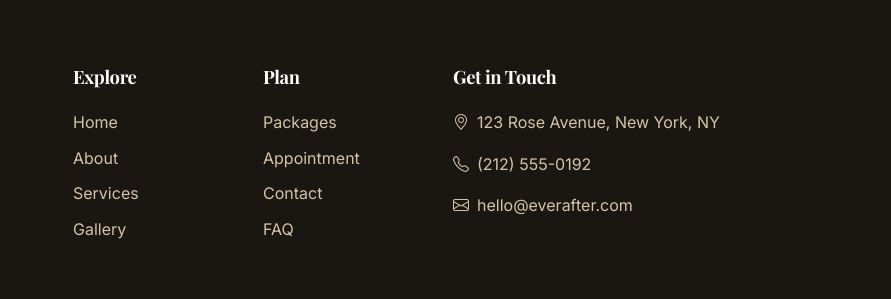
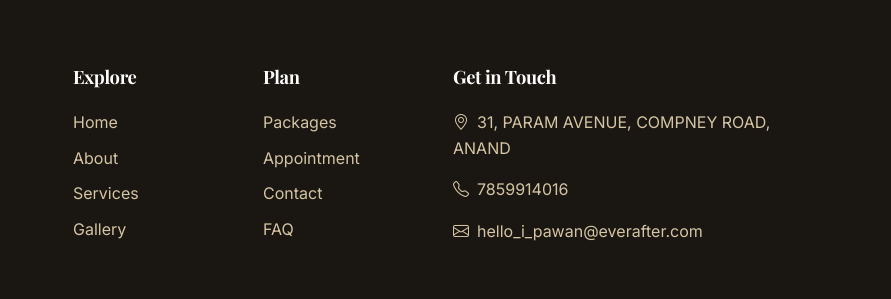
Before and after one commit to pawan-1726/wedding-planner, a website built with Vite: page about.html in a window 1280 px wide. Shown: the part 3356-3655 px from the top of the page, 389-1280 px from the left. Built offline with nearby package versions, Linux system fonts and the light colour scheme.

Commit message:
about added

```diff
--- a/about.html
+++ b/about.html
@@ -209,9 +209,9 @@
         </div>
         <div class="col-lg-4">
           <h5>Get in Touch</h5>
-          <p><i class="bi bi-geo-alt me-2"></i>123 Rose Avenue, New York, NY</p>
-          <p><i class="bi bi-telephone me-2"></i>(212) 555-0192</p>
-          <p><i class="bi bi-envelope me-2"></i>hello@everafter.com</p>
+          <p><i class="bi bi-geo-alt me-2"></i>31, PARAM AVENUE, COMPNEY ROAD, ANAND</p>
+          <p><i class="bi bi-telephone me-2"></i>7859914016</p>
+          <p><i class="bi bi-envelope me-2"></i>hello_i_pawan@everafter.com</p>
         </div>
       </div>
       <div class="footer-bottom">© <span id="current-year">2025</span> EverAfter Wedding Planning. All rights reserved.</div>
```
Also changed, not shown: appointment.html (+3 -3 lines), contact.html (+3 -3 lines), gallery.html (+3 -3 lines), index.html (+3 -3 lines), packages.html (+3 -3 lines), services.html (+3 -3 lines).
